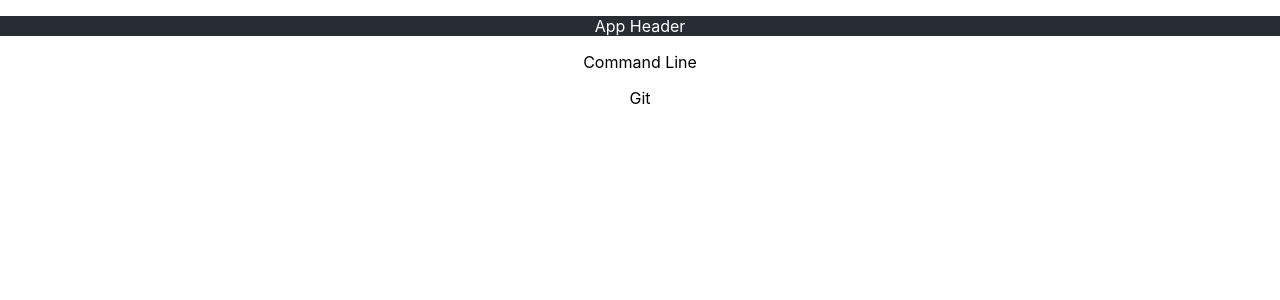
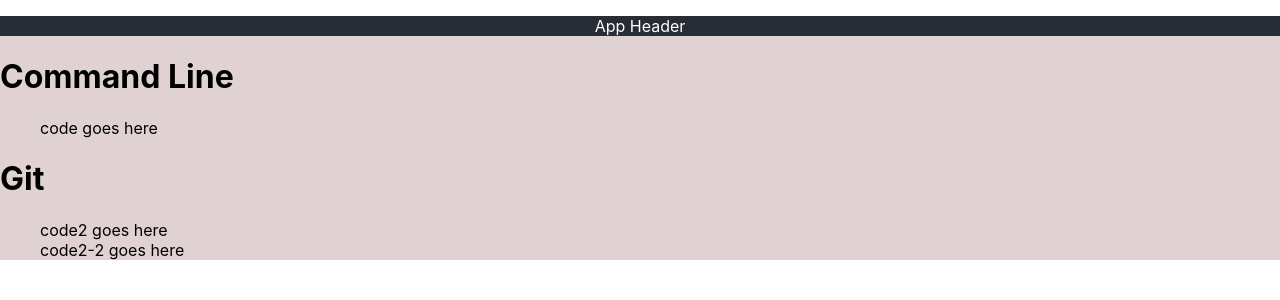
Before and after one commit to davidlongwith/git-helper, a React (Create React App) app: page / in a window 1280 px wide. Shown: the top 300 px of the page. Built offline with nearby package versions, Linux system fonts and the light colour scheme.

Commit message:
add command code list

```diff
--- a/src/App.css
+++ b/src/App.css
@@ -1,8 +1,13 @@
 .App {
-  text-align: center;
+  background: rgb(224, 210, 210);
 }
 
 .App-header {
   background-color: #282c34;
-  color: white;
+  color: #fff;
+  text-align: center;
 }
+
+ul {
+  list-style-type: none;
+}
--- a/src/App.js
+++ b/src/App.js
@@ -10,7 +10,12 @@ function App({ commands }) {
       <div className="Main">
         {commands.map((commandGroup, i) => (
           <div>
-            <p key={i}>{commandGroup.section}</p>
+            <h1 key={i}>{commandGroup.section}</h1>
+            <ul>
+              {commandGroup.commands.map((command, i) => (
+                <li key={i}>{command.code}</li>
+              ))}
+            </ul>
           </div>
         ))}
       </div>
```
